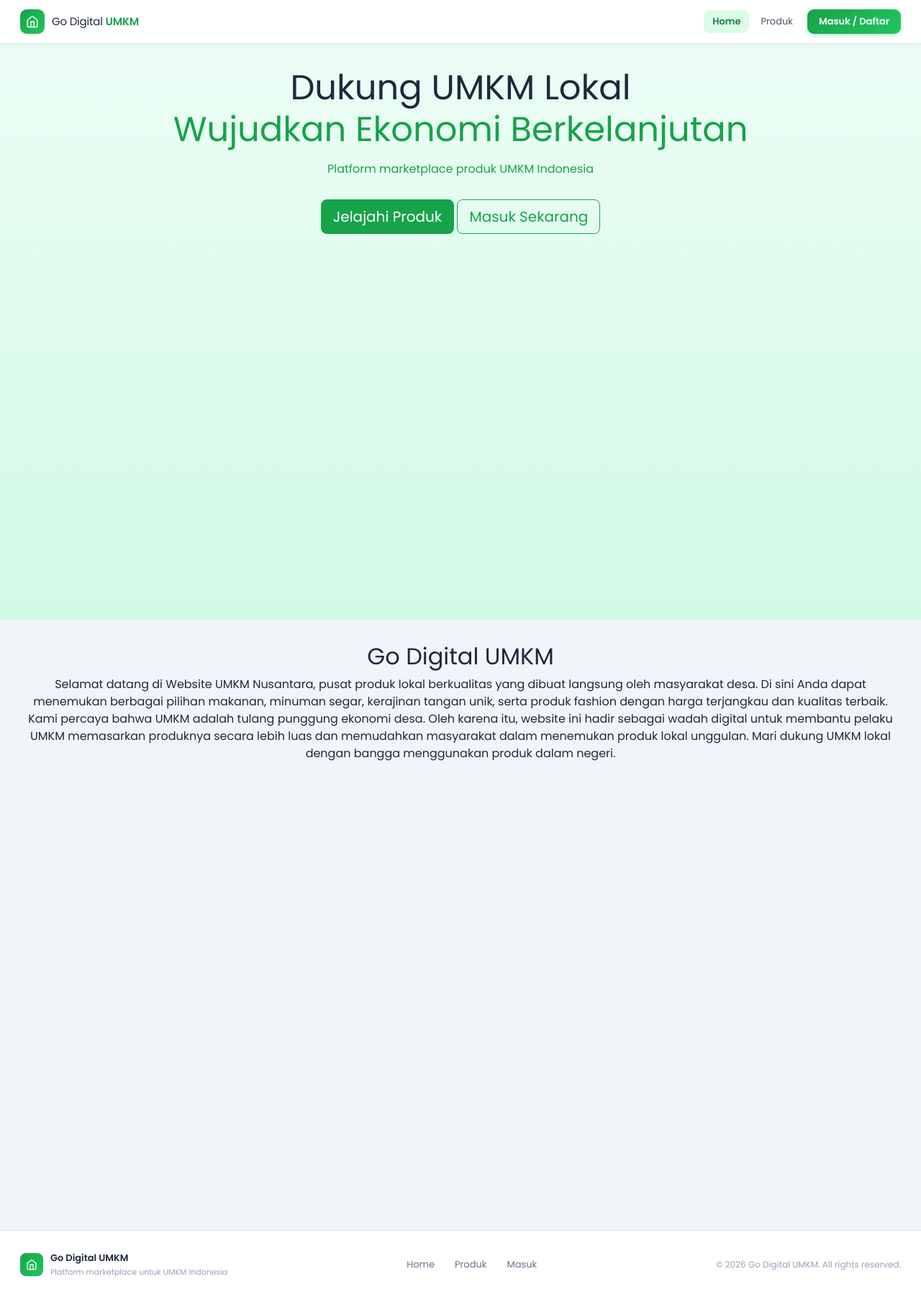
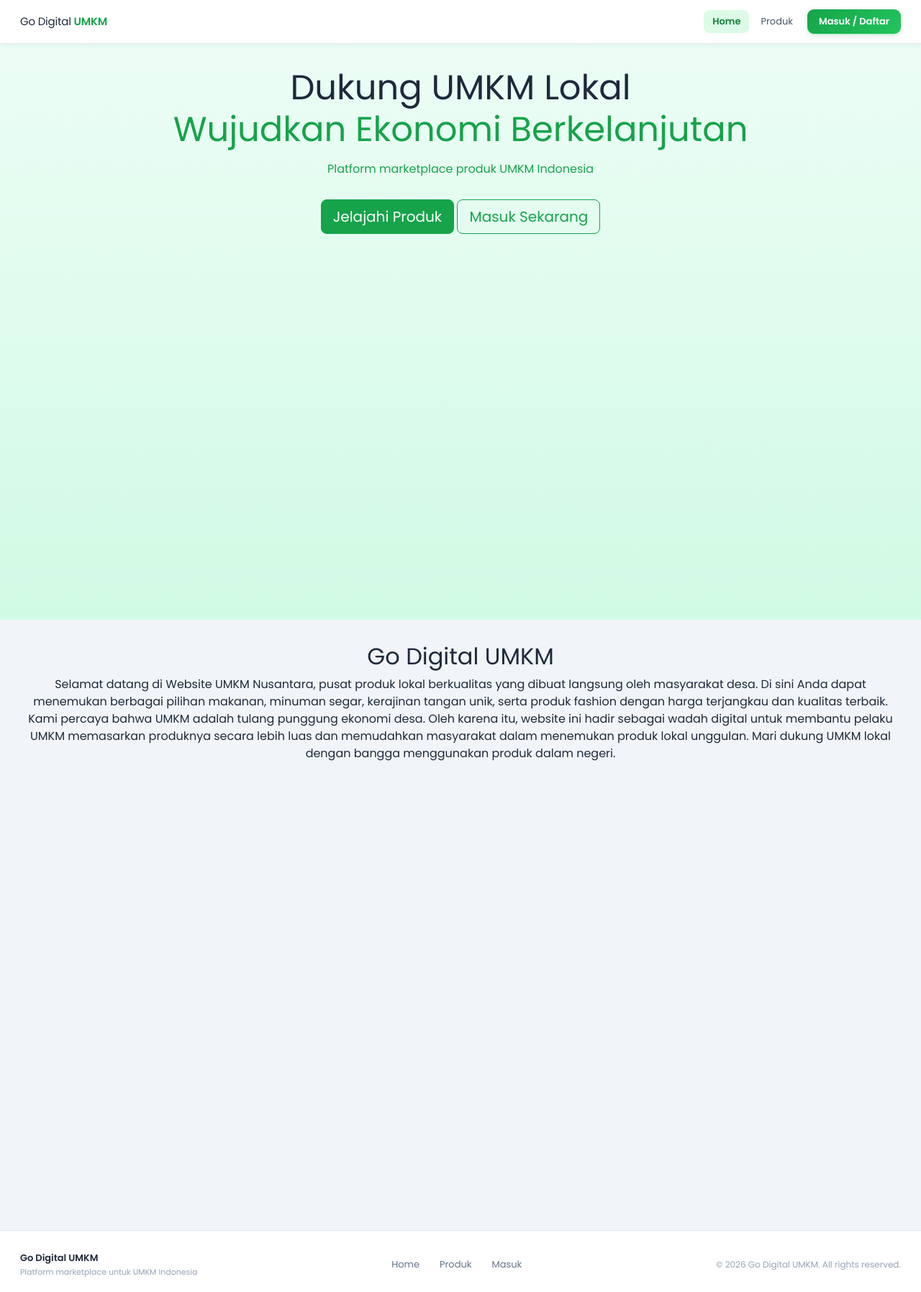
Before and after one commit to victor-isMe/go-digital-umkm-v0, a PHP site: page / in a window 1280 px wide. Shown: the whole page at 72% size. Run offline with PHP 8.4, Linux system fonts and the light colour scheme.

Commit message:
Mengubah header dan footer

```diff
--- a/assets/css/style.css
+++ b/assets/css/style.css
@@ -566,17 +566,6 @@ NAVBAR
     flex-shrink: 0;
 }
 
-.navbar-brand-icon {
-    width: 34px;
-    height: 34px;
-    background: linear-gradient(135deg, #16a34a, #22c55e);
-    border-radius: 9px;
-    display: flex;
-    align-items: center;
-    justify-content: center;
-    flex-shrink: 0;
-}
-
 .navbar-brand-icon svg {
     width: 18px;
     height: 18px;
@@ -760,17 +749,6 @@ NAVBAR
     display: flex;
     align-items: center;
     gap: 10px;
-}
-
-.footer-brand-icon {
-    width: 32px;
-    height: 32px;
-    background: linear-gradient(135deg, #16a34a, #22c55e);
-    border-radius: 8px;
-    display: flex;
-    align-items: center;
-    justify-content: center;
-    flex-shrink: 0;
 }
 
 .footer-brand-icon svg {
--- a/template/footer.php
+++ b/template/footer.php
@@ -3,12 +3,6 @@
 
         <!-- BRAND -->
         <div class="footer-brand">
-            <div class="footer-brand-icon">
-                <svg viewBox="0 0 24 24" fill="none" stroke="#fff" stroke-width="2" stroke-linecap="round" stroke-linejoin="round">
-                    <path d="M3 9l9-7 9 7v11a2 2 0 01-2 2H5a2 2 0 01-2-2z"/>
-                    <polyline points="9 22 9 12 15 12 15 22"/>
-                </svg>
-            </div>
             <div>
                 <div class="footer-brand-name">Go Digital UMKM</div>
                 <div class="footer-brand-tagline">Platform marketplace untuk UMKM Indonesia</div>
--- a/template/header.php
+++ b/template/header.php
@@ -16,12 +16,6 @@ $current_page = $_GET['page'] ?? 'home';
 
         <!-- BRAND -->
         <a href="index.php?page=home" class="navbar-brand-umkm">
-            <div class="navbar-brand-icon">
-                <svg viewBox="0 0 24 24" fill="none" stroke="#fff" stroke-width="2" stroke-linecap="round" stroke-linejoin="round">
-                    <path d="M3 9l9-7 9 7v11a2 2 0 01-2 2H5a2 2 0 01-2-2z"/>
-                    <polyline points="9 22 9 12 15 12 15 22"/>
-                </svg>
-            </div>
             <span class="navbar-brand-text">Go Digital <strong>UMKM</strong></span>
         </a>
 
```
